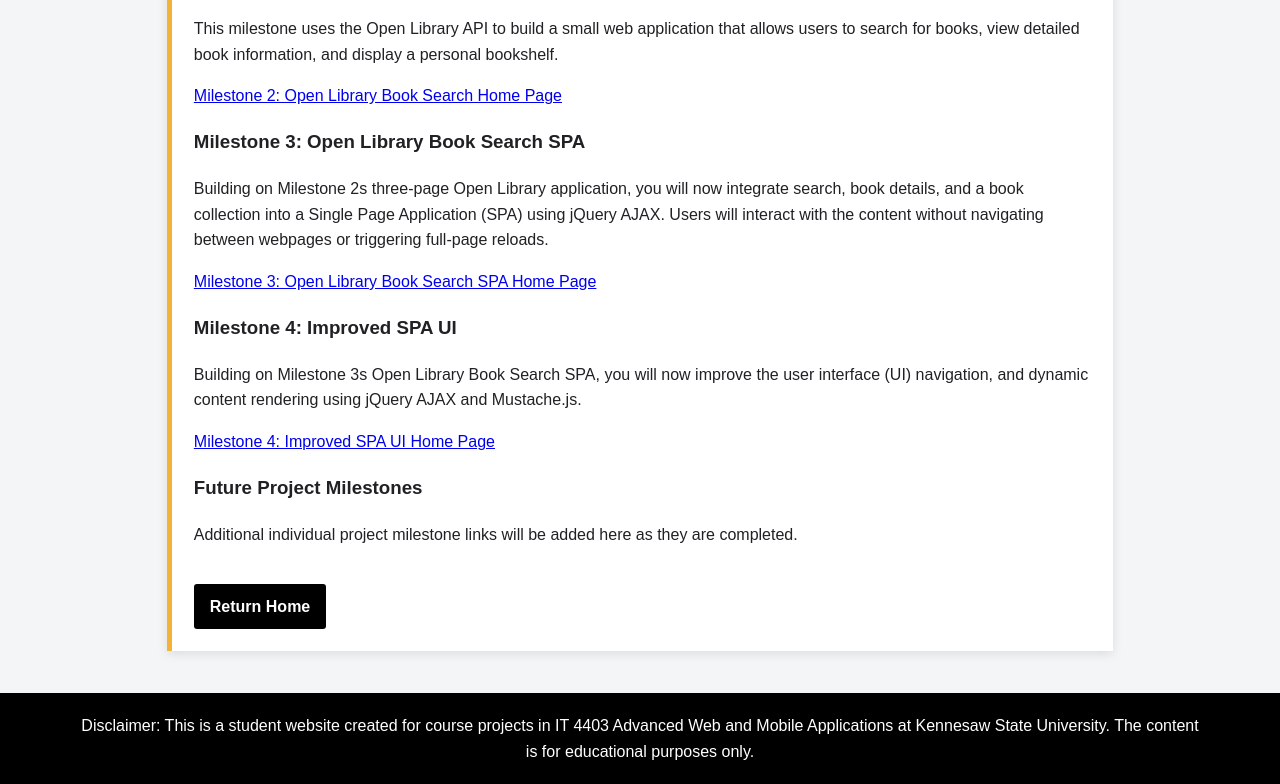
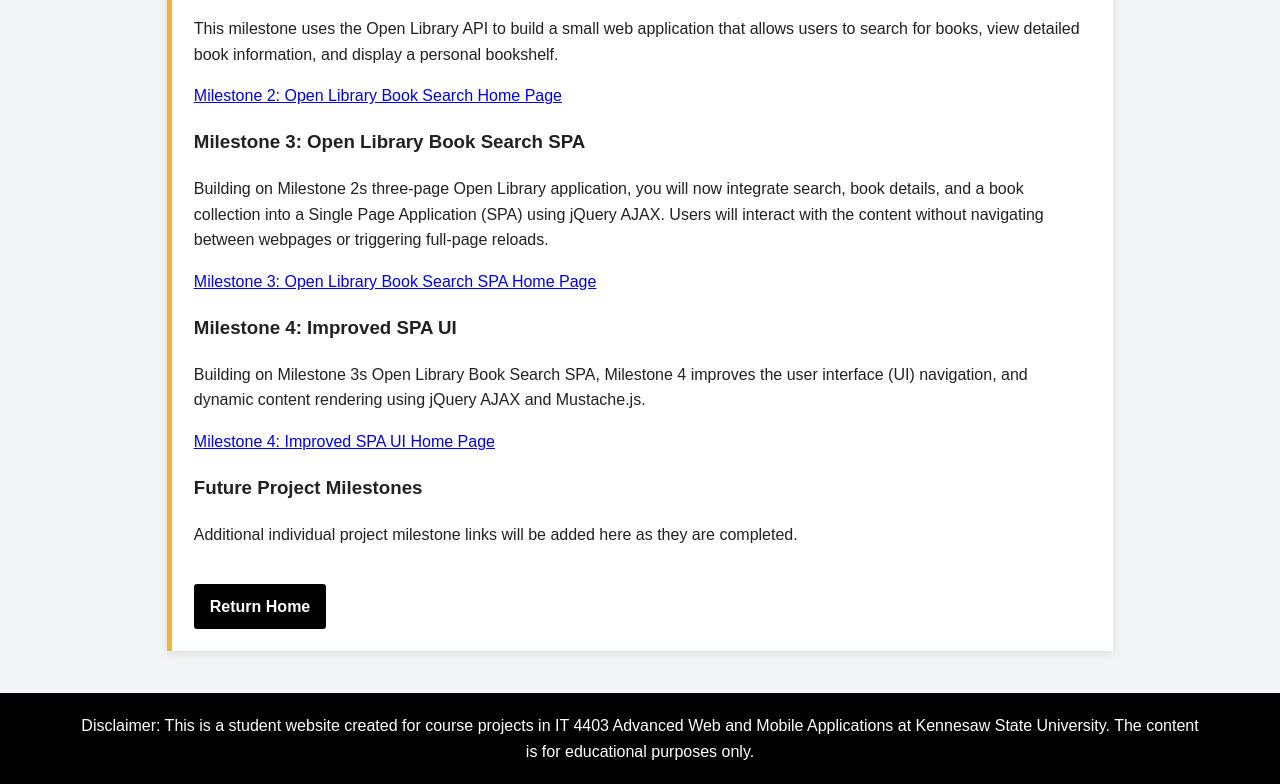
Before and after one commit to Tbar1864/IT4403Fall2026, a plain HTML site: page projects.html in a window 1280 px wide. Shown: the part 675-1459 px from the top of the page. Drawn offline with Linux system fonts and the light colour scheme.

Commit message:
update description

```diff
--- a/projects.html
+++ b/projects.html
@@ -209,7 +209,7 @@
         <h3>Milestone 4: Improved SPA UI</h3>
 
         <p>
-          Building on Milestone 3s Open Library Book Search SPA, you will now improve
+          Building on Milestone 3s Open Library Book Search SPA, Milestone 4 improves
           the user interface (UI) navigation, and dynamic content rendering using
           jQuery AJAX and Mustache.js.
         </p>
```
